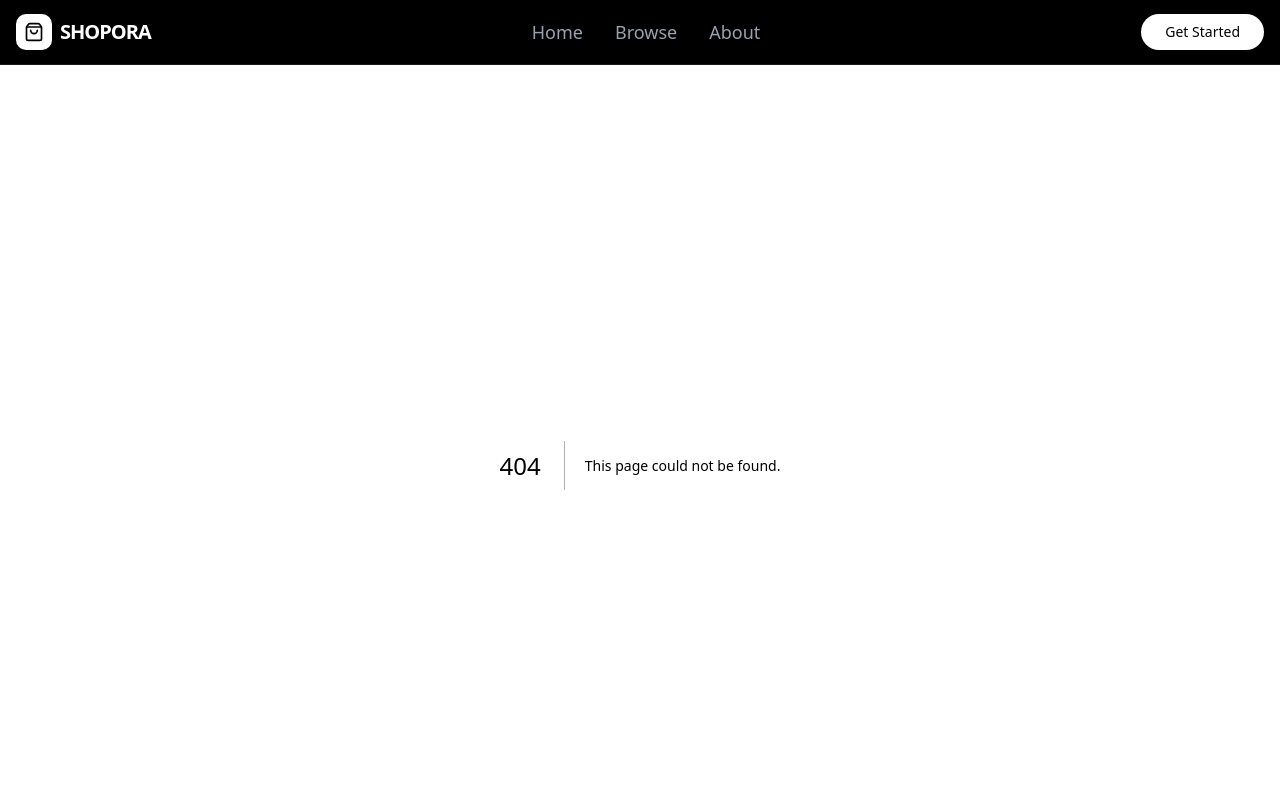
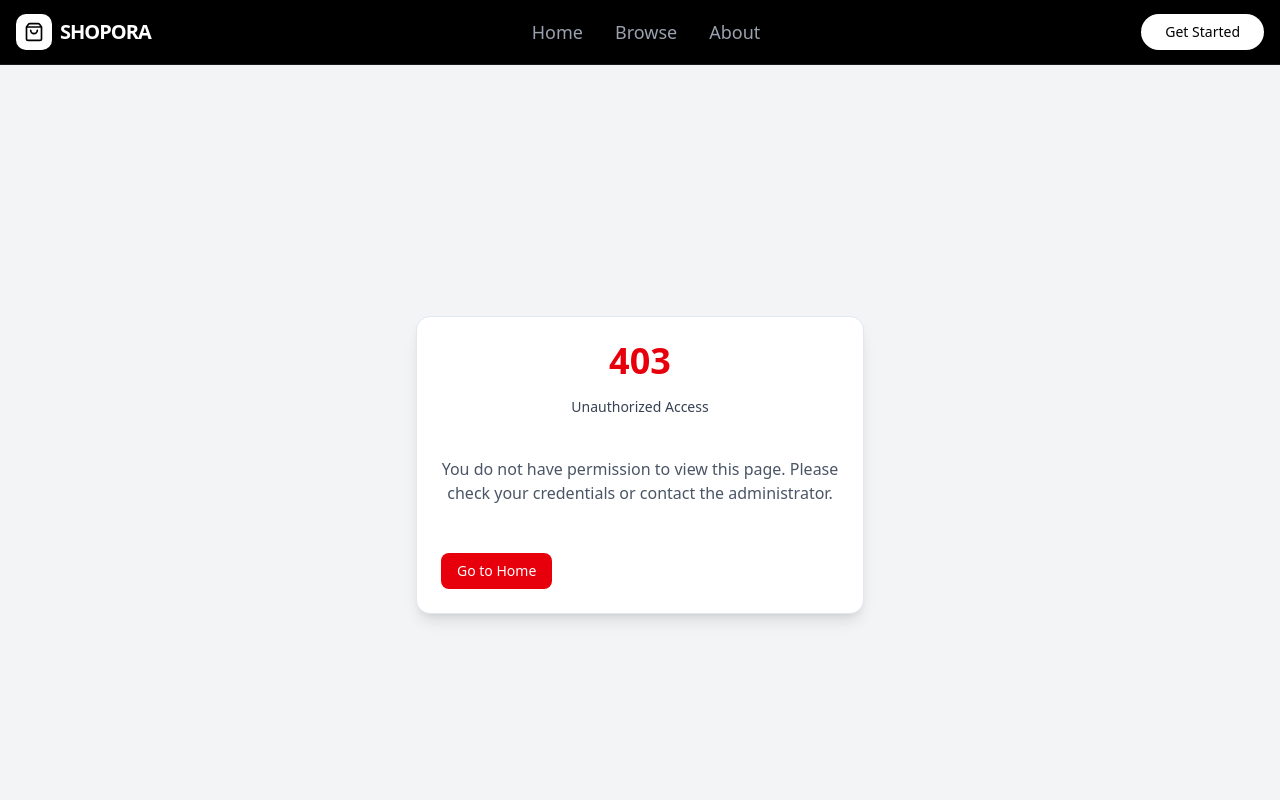
Before and after one commit to Kingestif/Shopora, a Next.js app in the folder frontend/: page /unauthorized in a window 1280 px wide. Before the commit this address had no page. Shown: the top 800 px of the page. Built offline with nearby package versions, Linux system fonts and the light colour scheme.

Commit message:
feat: add unauthorized access page with 403 error message

```diff
--- /dev/null
+++ b/frontend/app/unauthorized/page.tsx
@@ -0,0 +1,32 @@
+"use client";
+
+import Link from "next/link";
+import { Card, CardContent, CardHeader, CardTitle, CardDescription, CardFooter } from "@/components/ui/card";
+import { Button } from "@/components/ui/button";
+
+export default function UnauthorizedPage() {
+  return (
+    <div className="min-h-screen flex items-center justify-center bg-gray-100 px-4">
+      <Card className="max-w-md w-full text-center shadow-lg">
+        <CardHeader>
+          <CardTitle className="text-4xl font-bold text-red-600">403</CardTitle>
+          <CardDescription className="mt-2 text-gray-700">
+            Unauthorized Access
+          </CardDescription>
+        </CardHeader>
+        <CardContent className="mt-4">
+          <p className="text-gray-600">
+            You do not have permission to view this page. Please check your credentials or contact the administrator.
+          </p>
+        </CardContent>
+        <CardFooter className="mt-6">
+          <Link href="/">
+            <Button variant="destructive" className="w-full">
+              Go to Home
+            </Button>
+          </Link>
+        </CardFooter>
+      </Card>
+    </div>
+  );
+}
```
